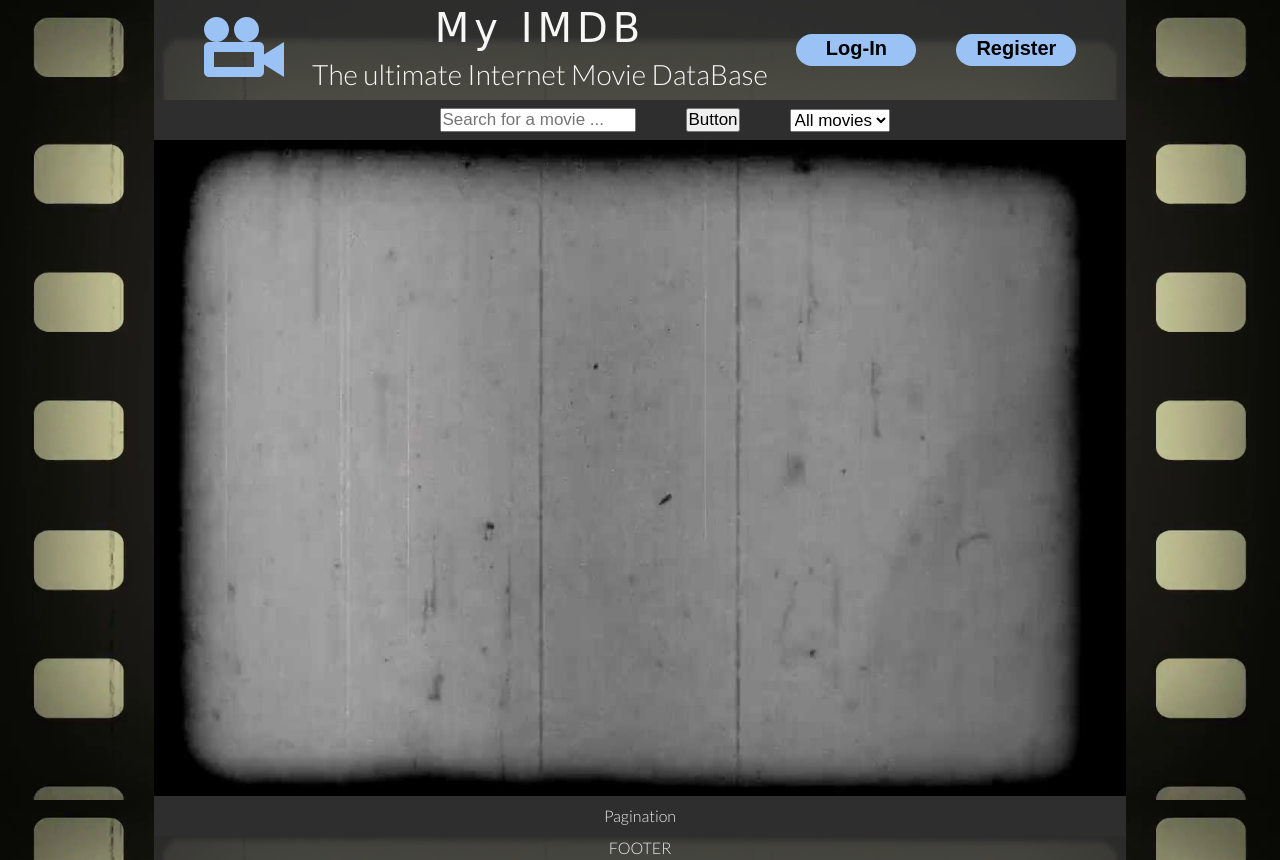
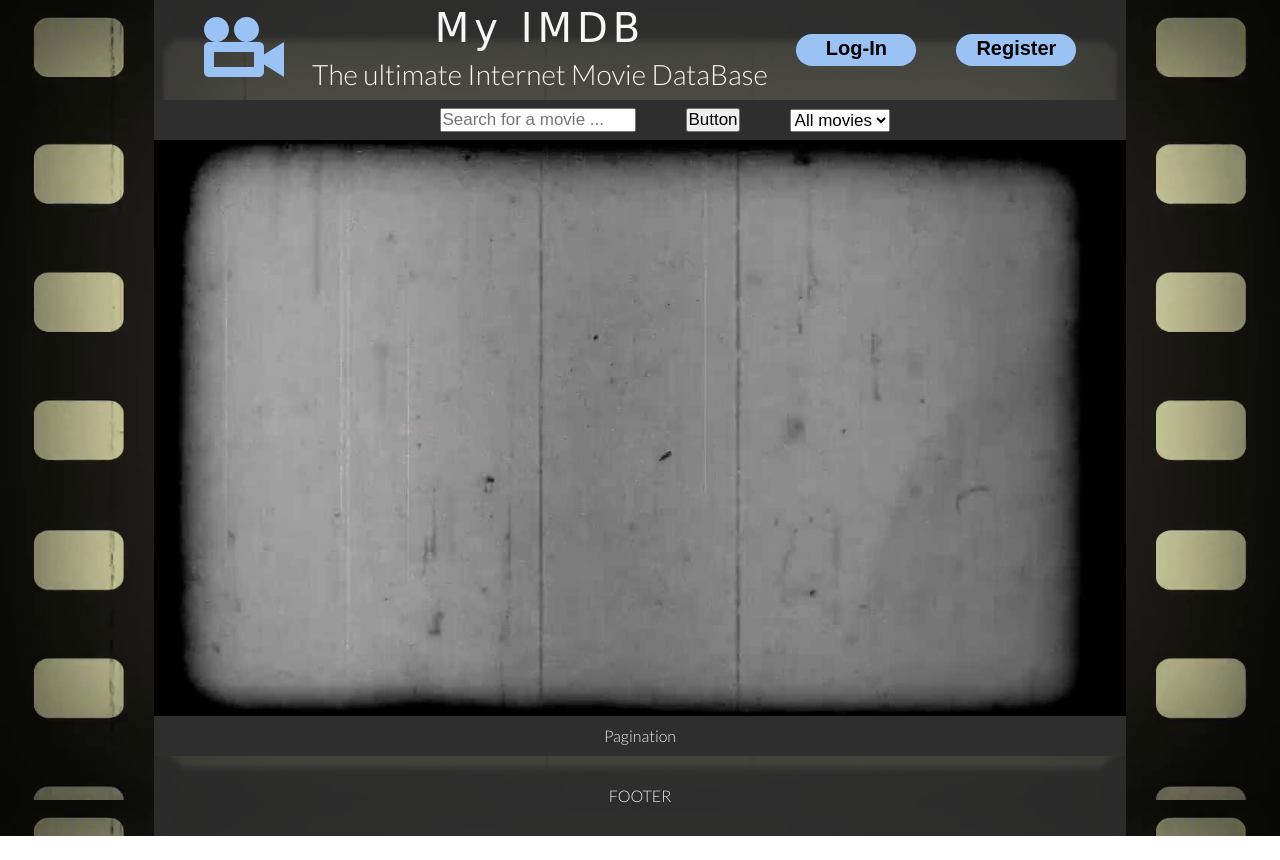
Before and after one commit to horoiu/My-IMDB, a website: page index.html in a window 1280 px wide. After the commit the page ends 836 px from the top, so only its background shows below. Drawn offline with Linux system fonts and the light colour scheme; no server answers; a web font is replaced by a local one.

Commit message:
Fix an issue in grid arrangement for '.content', Footer & Pagination

```diff
--- a/sass/base/_base.scss
+++ b/sass/base/_base.scss
@@ -20,7 +20,8 @@ body {
     display: grid;
     height: 100%;
     width: 100%;
-    grid-template-rows: minmax(10rem, 10vh) calc(100vh - 18vh) minmax(8rem, 8vh);
+    // grid-template-rows: minmax(10rem, 10vh) calc(100vh - 18vh) minmax(8rem, 8vh);
+    grid-template-rows: minmax(10rem, 10vh) minmax(calc(100vh - 18vh), 1fr) minmax(8rem, 8vh);
     grid-template-columns: 12vw 1fr 12vw;
 
     // border: 3px solid yellow;
--- a/sass/layout/_footer.scss
+++ b/sass/layout/_footer.scss
@@ -1,7 +1,7 @@
 .footer {
     // border: 4px solid pink;
 
-    grid-row: 5 / 6;
+    grid-row: 3 / 4;
     grid-column: 2 / 3;
     box-sizing: border-box;
 
--- a/sass/pages/_home.scss
+++ b/sass/pages/_home.scss
@@ -1,5 +1,5 @@
 .content {
-    grid-row: 2 / 4;
+    grid-row: 2 / 3;
     grid-column: 2 / 3;
 
     background: url('../img/sect-bg.jpg') no-repeat fixed;
@@ -8,12 +8,10 @@
     display: grid;
     grid-template-rows: 5vh 1fr 5vh;
     grid-template-columns: 1fr;
-    grid-row-gap: 3rem;
-    grid-column-gap: 2rem;
+    // grid-row-gap: 2rem;
+    // grid-column-gap: 2rem;
 
     &__search {
-        // background-color: plum;
-
         grid-row: 1 / 2;
         grid-column: 1 / 3;
         box-sizing: border-box;
@@ -45,13 +43,6 @@
         grid-row: 2 / 3;
         grid-column: 1 / 3;
 
-        // display: grid;
-        // grid-template-rows: repeat(2, 1fr);
-        // grid-template-columns: repeat(5, 1fr);
-        // grid-row-gap: 3rem;
-        // grid-column-gap: 2rem;
-
-
         display: flex;
         flex-flow: row wrap;
         justify-content: space-around;
@@ -68,7 +59,7 @@
             height: 295px;
             // opacity: 1;
             position: relative;
-            margin: 1rem 3rem;
+            margin: 2rem 3rem;
 
             &:hover {
                 cursor: pointer;
```
Also changed, not shown: css/style.css, sass/layout/_modal.scss (line endings or trailing spaces).
